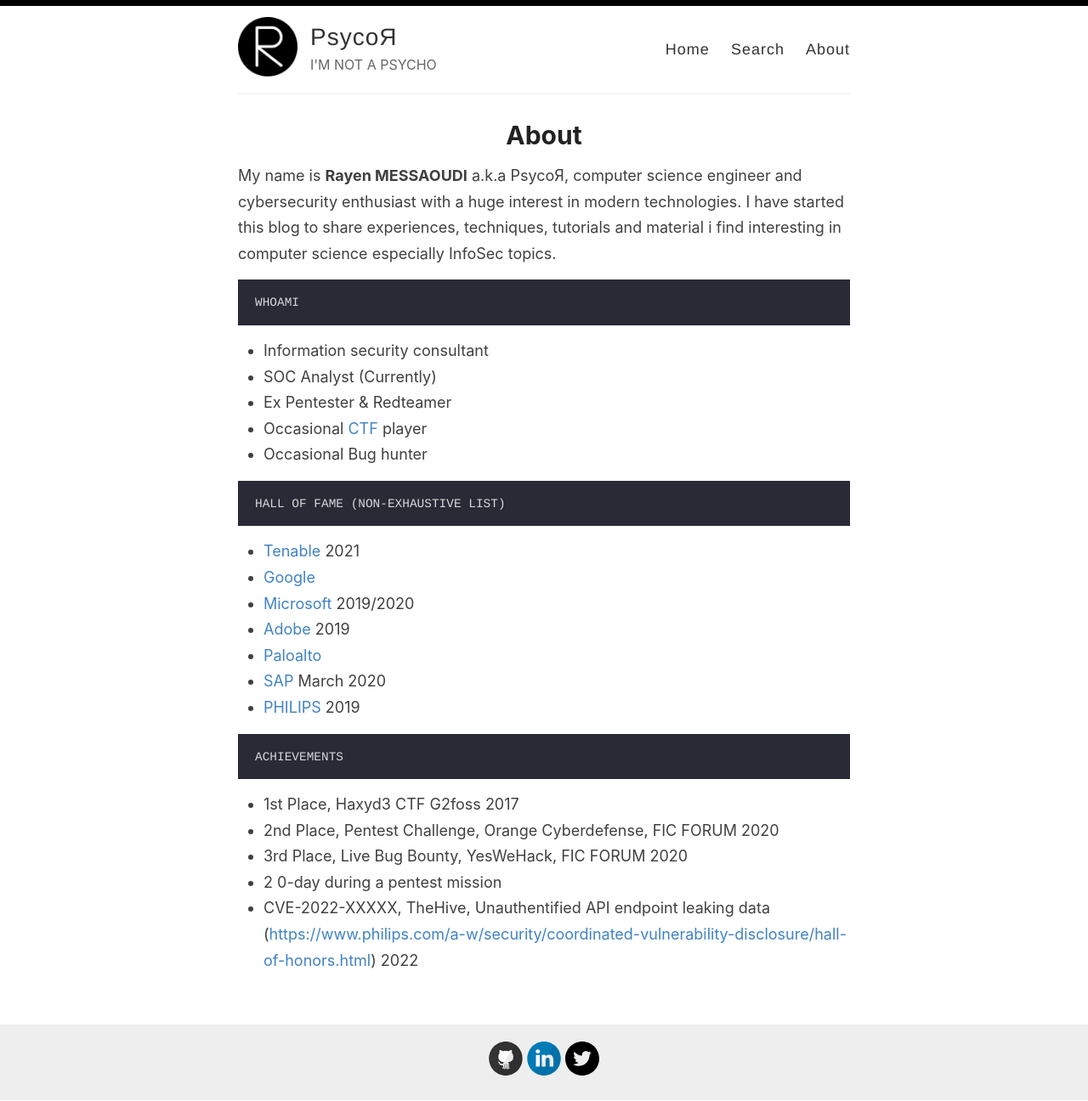
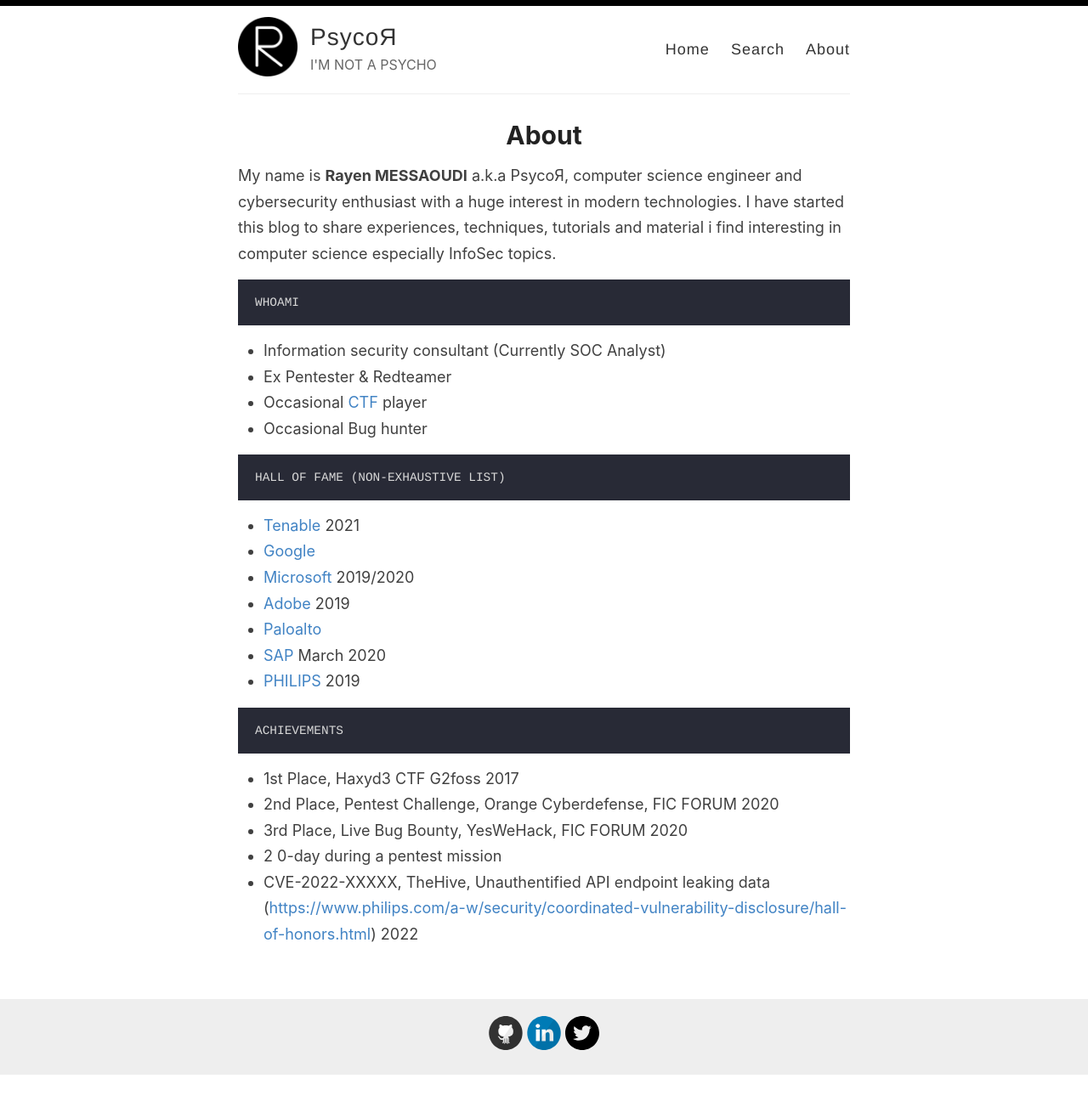
Before and after one commit to rayenmessaoudi/rayenmessaoudi.github.io, a Jekyll site: the page built from _pages/about.md, in a window 1280 px wide. Shown: the whole page at 85% size. Built offline with Jekyll 4.4.1, drawn with Linux system fonts in a browser that asks for light colours; after the commit the page ends 1265 px from its top, so only the background shows below that.

````diff
--- a/_pages/about.md
+++ b/_pages/about.md
@@ -10,8 +10,7 @@ My name is **Rayen MESSAOUDI** a.k.a PsycoЯ, computer science engineer and cybe
 WHOAMI
 ```
 
-- Information security consultant
-- SOC Analyst (Currently)
+- Information security consultant (Currently SOC Analyst)
 - Ex Pentester & Redteamer
 - Occasional [CTF](https://ctftime.org/team/47798) player
 - Occasional Bug hunter
````
